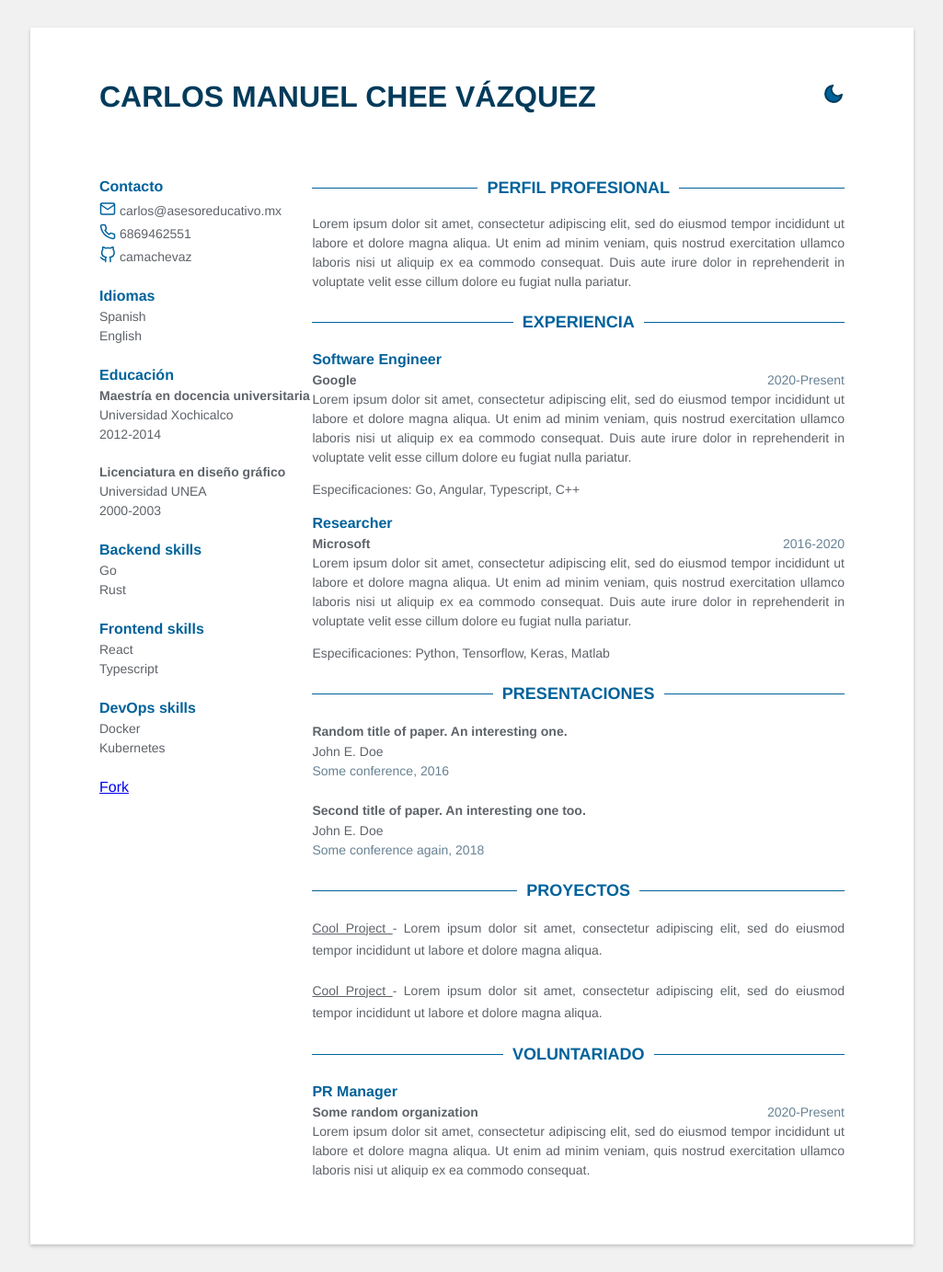
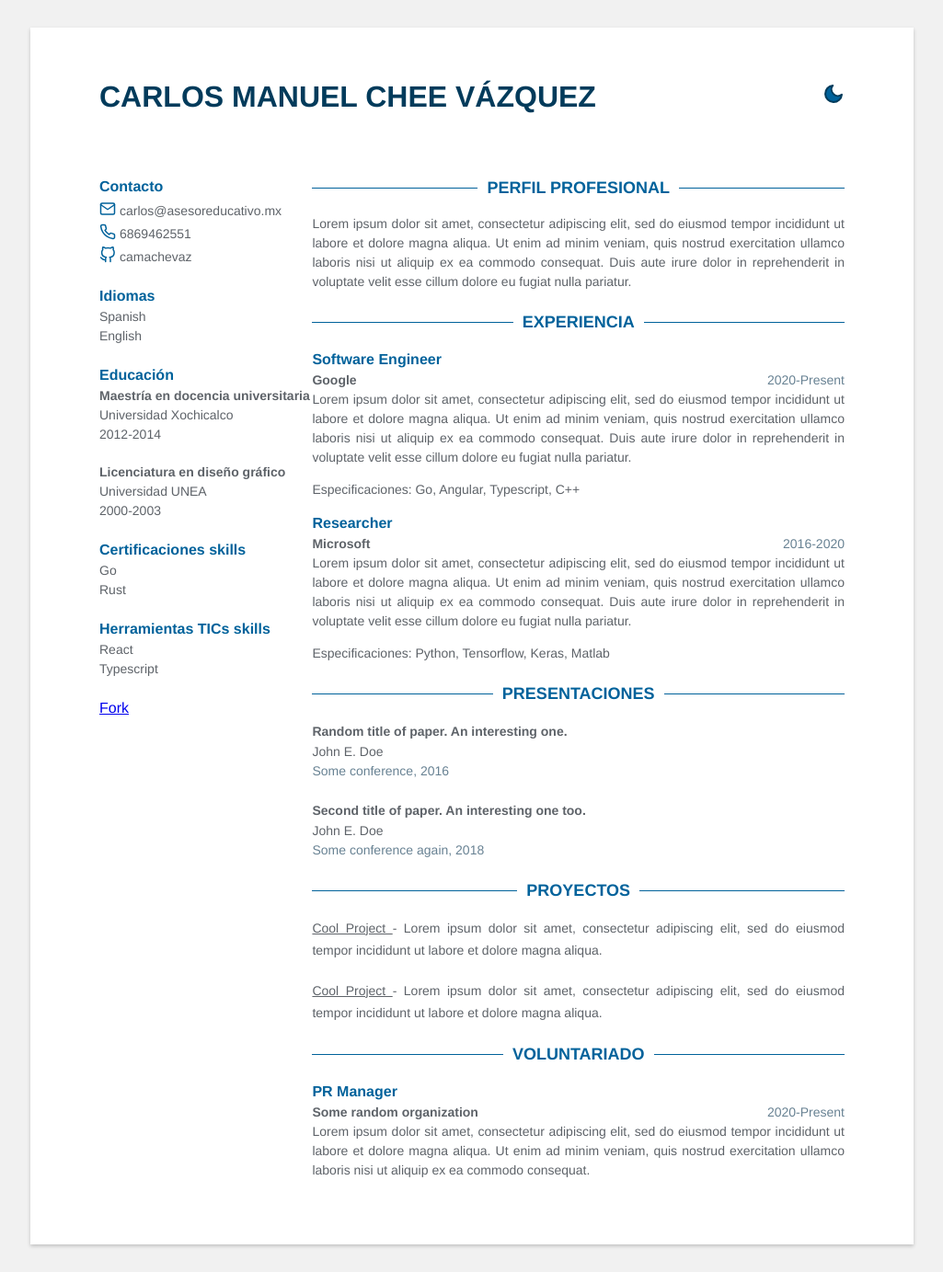
Before and after one commit to camachevaz/cv, a Jekyll site: the page built from index.html, in a window 1280 px wide. Shown: the whole page at 92% size, without its empty margins (127-1152 px from the left). Built offline with Jekyll 4.4.1, drawn with Linux system fonts in a browser that asks for light colours.

Commit message:
Update data.yml

```diff
--- a/_data/data.yml
+++ b/_data/data.yml
@@ -26,18 +26,14 @@ education:
     university: Universidad UNEA
 
 skills:
-  - category: Backend
+  - category: Certificaciones
     skill:
       - Go
       - Rust
-  - category: Frontend
+  - category: Herramientas TICs
     skill:
       - React
       - Typescript
-  - category: DevOps
-    skill:
-      - Docker
-      - Kubernetes
 
 # Profile
 profile: |
```
